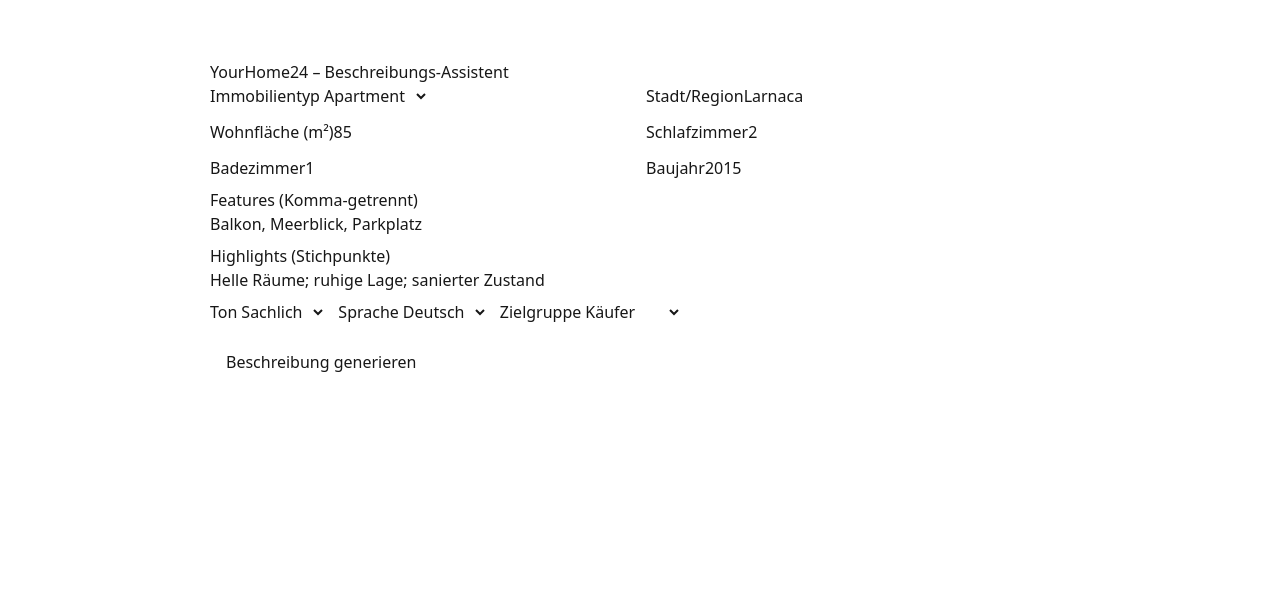
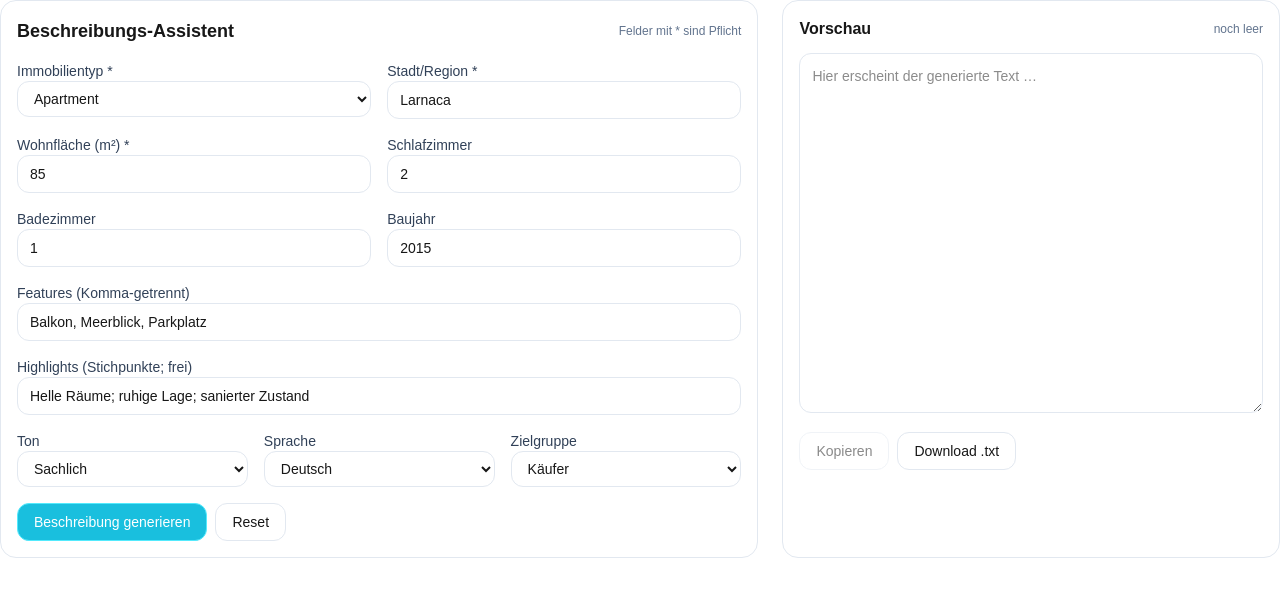
Before and after one commit to IgorfromBerlin/yourhome24-v2, a Next.js app: page /describe in a window 1280 px wide. Shown: the top 596 px of the page. Built offline with nearby package versions, Linux system fonts and the light colour scheme.

Commit message:
feat(describe): hübsches Tailwind-Formular + Vorschau

```diff
--- a/app/describe/page.js
+++ b/app/describe/page.js
@@ -1,5 +1,10 @@
 "use client";
-import { useState } from "react";
+import { useState, useMemo } from "react";
+
+const fieldCls =
+  "w-full rounded-xl border border-slate-200 bg-white px-3 py-2 text-sm focus:outline-none focus:ring-2 focus:ring-cyan-400/50";
+const labelCls = "text-sm font-medium text-slate-700";
+const cardCls = "rounded-2xl border border-slate-200 bg-white p-4";
 
 export default function DescribePage() {
   const [form, setForm] = useState({
@@ -17,117 +22,296 @@
   });
 
   const [text, setText] = useState("");
+  const [err, setErr] = useState("");
   const [loading, setLoading] = useState(false);
-  const [err, setErr] = useState("");
 
   function update(name, value) {
     setForm((f) => ({ ...f, [name]: value }));
   }
 
-  async function onGenerate() {
-    setLoading(true); setErr(""); setText("");
+  const isValid = useMemo(() => {
+    if (!String(form.city).trim()) return false;
+    if (!String(form.property_type).trim()) return false;
+    const area = Number(form.area_m2);
+    if (!Number.isFinite(area) || area <= 0) return false;
+    return true;
+  }, [form]);
+
+  async function onGenerate(e) {
+    e?.preventDefault?.();
+    setErr("");
+    setText("");
+    if (!isValid) {
+      setErr("Bitte fülle die Pflichtfelder korrekt aus (Stadt, Typ, Wohnfläche).");
+      return;
+    }
+    setLoading(true);
     try {
       const payload = {
         ...form,
         area_m2: Number(form.area_m2),
         bedrooms: Number(form.bedrooms),
-        bathrooms: form.bathrooms === "" ? null : Number(form.bathrooms),
-        year_built: form.year_built === "" ? null : Number(form.year_built),
-        features: form.features.split(",").map(s => s.trim()).filter(Boolean),
+        bathrooms:
+          form.bathrooms === "" || form.bathrooms === null
+            ? null
+            : Number(form.bathrooms),
+        year_built:
+          form.year_built === "" || form.year_built === null
+            ? null
+            : Number(form.year_built),
+        features: String(form.features)
+          .split(",")
+          .map((s) => s.trim())
+          .filter(Boolean),
       };
+
       const res = await fetch("/api/describe", {
         method: "POST",
         headers: { "Content-Type": "application/json" },
         body: JSON.stringify(payload),
       });
-      const data = await res.json();
-      if (!res.ok) throw new Error(data.error || "Unbekannter Fehler");
-      setText(data.description || "Keine Antwort erhalten.");
+
+      const data = await res.json().catch(() => ({}));
+      if (!res.ok) {
+        throw new Error(
+          data?.error || "Unbekannter Fehler bei der Textgenerierung."
+        );
+      }
+      setText(data?.description || "");
     } catch (e) {
-      setErr(String(e.message || e));
+      setErr(String(e?.message || e));
     } finally {
       setLoading(false);
     }
   }
 
+  function onReset() {
+    setForm({
+      property_type: "Apartment",
+      area_m2: 85,
+      bedrooms: 2,
+      bathrooms: 1,
+      city: "Larnaca",
+      year_built: 2015,
+      features: "Balkon, Meerblick, Parkplatz",
+      highlights: "Helle Räume; ruhige Lage; sanierter Zustand",
+      tone: "Sachlich",
+      audience: "Käufer",
+      language: "de",
+    });
+    setErr("");
+    setText("");
+  }
+
   return (
-    <main style={{ maxWidth: 900, margin: "40px auto", padding: 20, fontFamily: "system-ui, sans-serif" }}>
-      <h1>YourHome24 – Beschreibungs-Assistent</h1>
+    <div className="grid gap-6 md:grid-cols-5">
+      {/* Linke Spalte: Formular */}
+      <form
+        onSubmit={onGenerate}
+        className={`md:col-span-3 ${cardCls} space-y-4`}
+      >
+        <div className="flex items-center justify-between">
+          <h1 className="text-lg font-semibold">Beschreibungs-Assistent</h1>
+          <span className="text-xs text-slate-500">
+            Felder mit * sind Pflicht
+          </span>
+        </div>
 
-      <div style={{ display: "grid", gap: 12, gridTemplateColumns: "1fr 1fr" }}>
-        <label>Immobilientyp
-          <select value={form.property_type} onChange={(e)=>update("property_type", e.target.value)}>
-            <option>Apartment</option><option>Haus</option><option>Villa</option><option>Reihenhaus</option>
+        <div className="grid gap-4 sm:grid-cols-2">
+          <label className="block">
+            <div className={labelCls}>Immobilientyp *</div>
+            <select
+              className={fieldCls}
+              value={form.property_type}
+              onChange={(e) => update("property_type", e.target.value)}
+            >
+              <option>Apartment</option>
+              <option>Haus</option>
+              <option>Villa</option>
+              <option>Reihenhaus</option>
+              <option>Semi Detached House</option>
+              <option>Detached House</option>
             </select>
           </label>
-        <label>Stadt/Region
-          <input value={form.city} onChange={(e)=>update("city", e.target.value)} />
+
+          <label className="block">
+            <div className={labelCls}>Stadt/Region *</div>
+            <input
+              className={fieldCls}
+              value={form.city}
+              onChange={(e) => update("city", e.target.value)}
+              placeholder="z. B. Limassol"
+            />
           </label>
-        <label>Wohnfläche (m²)
-          <input type="number" value={form.area_m2} onChange={(e)=>update("area_m2", e.target.value)} />
+
+          <label className="block">
+            <div className={labelCls}>Wohnfläche (m²) *</div>
+            <input
+              type="number"
+              className={fieldCls}
+              value={form.area_m2}
+              onChange={(e) => update("area_m2", e.target.value)}
+              min={1}
+            />
           </label>
-        <label>Schlafzimmer
-          <input type="number" value={form.bedrooms} onChange={(e)=>update("bedrooms", e.target.value)} />
+
+          <label className="block">
+            <div className={labelCls}>Schlafzimmer</div>
+            <input
+              type="number"
+              className={fieldCls}
+              value={form.bedrooms}
+              onChange={(e) => update("bedrooms", e.target.value)}
+              min={0}
+            />
           </label>
-        <label>Badezimmer
-          <input type="number" value={form.bathrooms} onChange={(e)=>update("bathrooms", e.target.value)} />
+
+          <label className="block">
+            <div className={labelCls}>Badezimmer</div>
+            <input
+              type="number"
+              className={fieldCls}
+              value={form.bathrooms}
+              onChange={(e) => update("bathrooms", e.target.value)}
+              min={0}
+            />
           </label>
-        <label>Baujahr
-          <input type="number" value={form.year_built} onChange={(e)=>update("year_built", e.target.value)} />
+
+          <label className="block">
+            <div className={labelCls}>Baujahr</div>
+            <input
+              type="number"
+              className={fieldCls}
+              value={form.year_built}
+              onChange={(e) => update("year_built", e.target.value)}
+              min={1800}
+              max={2100}
+            />
           </label>
         </div>
 
-      <label style={{ display: "block", marginTop: 8 }}>
-        Features (Komma-getrennt)
-        <input style={{ width: "100%" }} value={form.features} onChange={(e)=>update("features", e.target.value)} />
-      </label>
-      <label style={{ display: "block", marginTop: 8 }}>
-        Highlights (Stichpunkte)
-        <input style={{ width: "100%" }} value={form.highlights} onChange={(e)=>update("highlights", e.target.value)} />
+        <label className="block">
+          <div className={labelCls}>Features (Komma-getrennt)</div>
+          <input
+            className={fieldCls}
+            value={form.features}
+            onChange={(e) => update("features", e.target.value)}
+            placeholder="z. B. Balkon, Meerblick, Parkplatz"
+          />
         </label>
 
-      <div style={{ display: "flex", gap: 12, marginTop: 8 }}>
-        <label>Ton
-          <select value={form.tone} onChange={(e)=>update("tone", e.target.value)}>
-            <option>Sachlich</option><option>Premium</option><option>Locker</option>
+        <label className="block">
+          <div className={labelCls}>Highlights (Stichpunkte; frei)</div>
+          <input
+            className={fieldCls}
+            value={form.highlights}
+            onChange={(e) => update("highlights", e.target.value)}
+            placeholder="z. B. Helle Räume; ruhige Lage"
+          />
+        </label>
+
+        <div className="grid gap-4 sm:grid-cols-3">
+          <label className="block">
+            <div className={labelCls}>Ton</div>
+            <select
+              className={fieldCls}
+              value={form.tone}
+              onChange={(e) => update("tone", e.target.value)}
+            >
+              <option>Sachlich</option>
+              <option>Premium</option>
+              <option>Locker</option>
             </select>
           </label>
-        <label>Sprache
-          <select value={form.language} onChange={(e)=>update("language", e.target.value)}>
+
+          <label className="block">
+            <div className={labelCls}>Sprache</div>
+            <select
+              className={fieldCls}
+              value={form.language}
+              onChange={(e) => update("language", e.target.value)}
+            >
               <option value="de">Deutsch</option>
               <option value="en">English</option>
               <option value="el">Ελληνικά</option>
             </select>
           </label>
-        <label>Zielgruppe
-          <select value={form.audience} onChange={(e)=>update("audience", e.target.value)}>
-            <option>Käufer</option><option>Mieter</option><option>Investoren</option><option>Expats</option>
+
+          <label className="block">
+            <div className={labelCls}>Zielgruppe</div>
+            <select
+              className={fieldCls}
+              value={form.audience}
+              onChange={(e) => update("audience", e.target.value)}
+            >
+              <option>Käufer</option>
+              <option>Mieter</option>
+              <option>Investoren</option>
+              <option>Expats</option>
             </select>
           </label>
         </div>
 
-      <button onClick={onGenerate} disabled={loading} style={{ marginTop: 16, padding: "10px 16px" }}>
-        {loading ? "Generiere..." : "Beschreibung generieren"}
+        {err && (
+          <p className="text-sm text-red-600 bg-red-50 border border-red-200 rounded-lg px-3 py-2">
+            {err}
+          </p>
+        )}
+
+        <div className="flex flex-wrap gap-2">
+          <button
+            type="submit"
+            disabled={loading || !isValid}
+            className="inline-flex items-center rounded-xl border border-cyan-300 bg-cyan-500/90 text-white px-4 py-2 text-sm hover:bg-cyan-500 disabled:opacity-50 disabled:cursor-not-allowed"
+          >
+            {loading ? "Generiere…" : "Beschreibung generieren"}
           </button>
+          <button
+            type="button"
+            onClick={onReset}
+            className="inline-flex items-center rounded-xl border border-slate-200 bg-white px-4 py-2 text-sm hover:shadow-sm"
+          >
+            Reset
+          </button>
+        </div>
+      </form>
 
-      {err && <p style={{ color: "crimson", marginTop: 12 }}>{err}</p>}
+      {/* Rechte Spalte: Ergebnis */}
+      <div className={`md:col-span-2 ${cardCls} space-y-3`}>
+        <div className="flex items-center justify-between">
+          <h2 className="text-base font-semibold">Vorschau</h2>
+          {text ? (
+            <span className="text-xs text-emerald-600">fertig ✓</span>
+          ) : (
+            <span className="text-xs text-slate-500">noch leer</span>
+          )}
+        </div>
 
-      {text && (
-        <section style={{ marginTop: 20 }}>
-          <h2>Vorschlag</h2>
-          <textarea rows={12} value={text} onChange={(e)=>setText(e.target.value)} style={{ width: "100%" }} />
-          <div style={{ display: "flex", gap: 8, marginTop: 8 }}>
-            <button onClick={() => navigator.clipboard.writeText(text)}>Kopieren</button>
+        <textarea
+          className="min-h-[360px] w-full rounded-xl border border-slate-200 bg-white p-3 text-sm"
+          value={text}
+          onChange={(e) => setText(e.target.value)}
+          placeholder="Hier erscheint der generierte Text …"
+        />
+
+        <div className="flex flex-wrap gap-2">
+          <button
+            type="button"
+            onClick={() => text && navigator.clipboard.writeText(text)}
+            className="inline-flex items-center rounded-xl border border-slate-200 bg-white px-4 py-2 text-sm hover:shadow-sm disabled:opacity-50"
+            disabled={!text}
+          >
+            Kopieren
+          </button>
           <a
-              href={`data:text/plain;charset=utf-8,${encodeURIComponent(text)}`}
+            href={`data:text/plain;charset=utf-8,${encodeURIComponent(text || "")}`}
             download="beschreibung.txt"
-              style={{ padding: "8px 12px", border: "1px solid #ccc", borderRadius: 6, textDecoration: "none" }}
+            className="inline-flex items-center rounded-xl border border-slate-200 bg-white px-4 py-2 text-sm hover:shadow-sm"
           >
             Download .txt
           </a>
         </div>
-        </section>
-      )}
-    </main>
+      </div>
+    </div>
   );
 }
```
Lines whose indentation alone changed are shown as unchanged.
